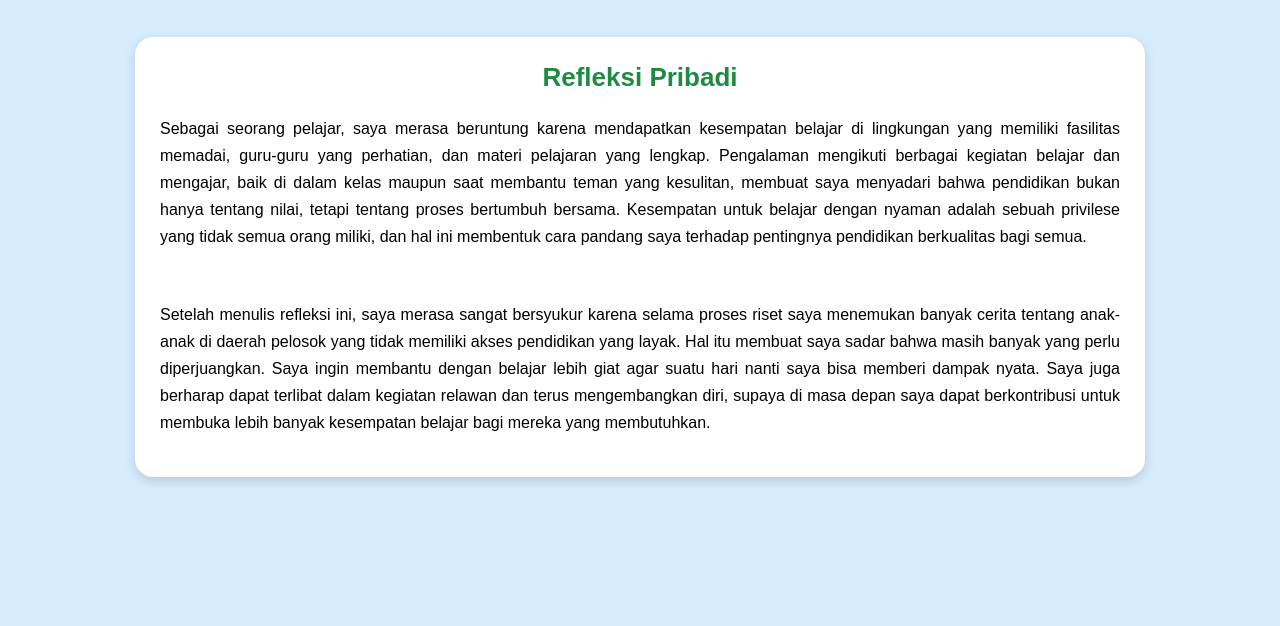
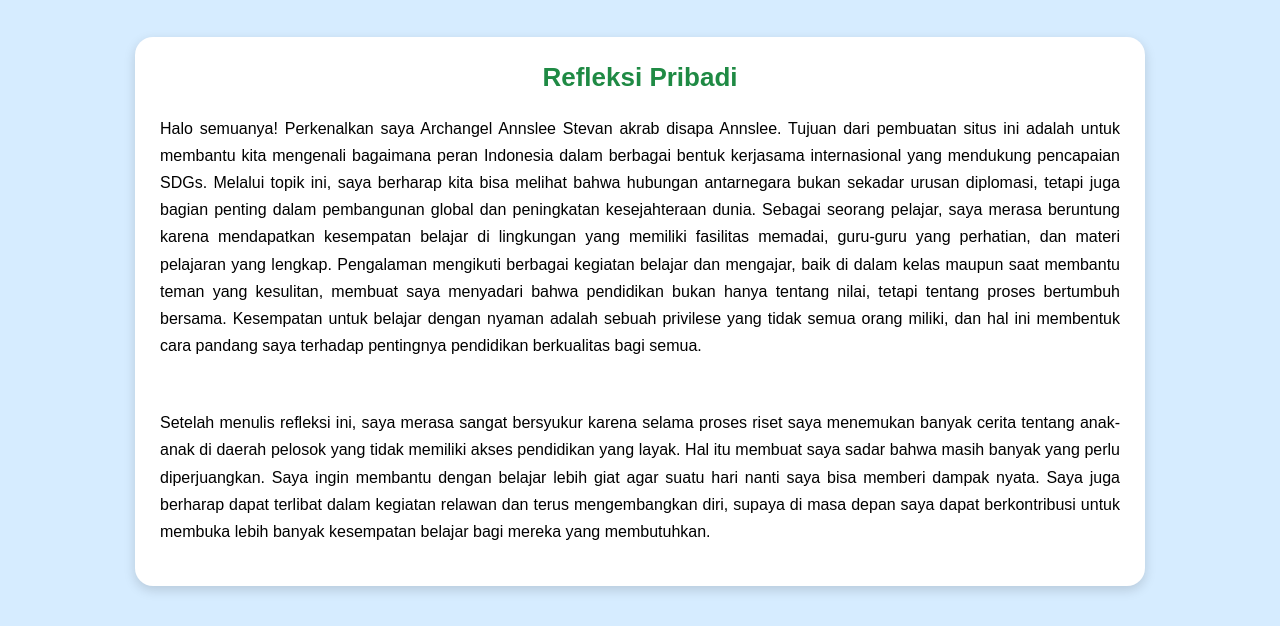
Before and after one commit to Annslee/cahayacendekia, a plain HTML site: page tentangsaya.html in a window 1280 px wide. Shown: the part 1005-1631 px from the top of the page. Before the commit the page ends 1522 px from the top, so only its background shows below. Drawn offline with Linux system fonts and the light colour scheme.

Commit message:
Update tentangsaya.html

```diff
--- a/tentangsaya.html
+++ b/tentangsaya.html
@@ -53,7 +53,7 @@
         <h2>Refleksi Pribadi</h2>
 
         <p>
-            Sebagai seorang pelajar, saya merasa beruntung karena mendapatkan kesempatan belajar di lingkungan yang memiliki fasilitas memadai, guru-guru yang perhatian, dan materi pelajaran yang lengkap. Pengalaman mengikuti berbagai kegiatan belajar dan mengajar, baik di dalam kelas maupun saat membantu teman yang kesulitan, membuat saya menyadari bahwa pendidikan bukan hanya tentang nilai, tetapi tentang proses bertumbuh bersama. Kesempatan untuk belajar dengan nyaman adalah sebuah privilese yang tidak semua orang miliki, dan hal ini membentuk cara pandang saya terhadap pentingnya pendidikan berkualitas bagi semua.
+        Halo semuanya! Perkenalkan saya Archangel Annslee Stevan akrab disapa Annslee. Tujuan dari pembuatan situs ini adalah untuk membantu kita mengenali bagaimana peran Indonesia dalam berbagai bentuk kerjasama internasional yang mendukung pencapaian SDGs. Melalui topik ini, saya berharap kita bisa melihat bahwa hubungan antarnegara bukan sekadar urusan diplomasi, tetapi juga bagian penting dalam pembangunan global dan peningkatan kesejahteraan dunia. Sebagai seorang pelajar, saya merasa beruntung karena mendapatkan kesempatan belajar di lingkungan yang memiliki fasilitas memadai, guru-guru yang perhatian, dan materi pelajaran yang lengkap. Pengalaman mengikuti berbagai kegiatan belajar dan mengajar, baik di dalam kelas maupun saat membantu teman yang kesulitan, membuat saya menyadari bahwa pendidikan bukan hanya tentang nilai, tetapi tentang proses bertumbuh bersama. Kesempatan untuk belajar dengan nyaman adalah sebuah privilese yang tidak semua orang miliki, dan hal ini membentuk cara pandang saya terhadap pentingnya pendidikan berkualitas bagi semua.
         </p>
 
         <br>
```
